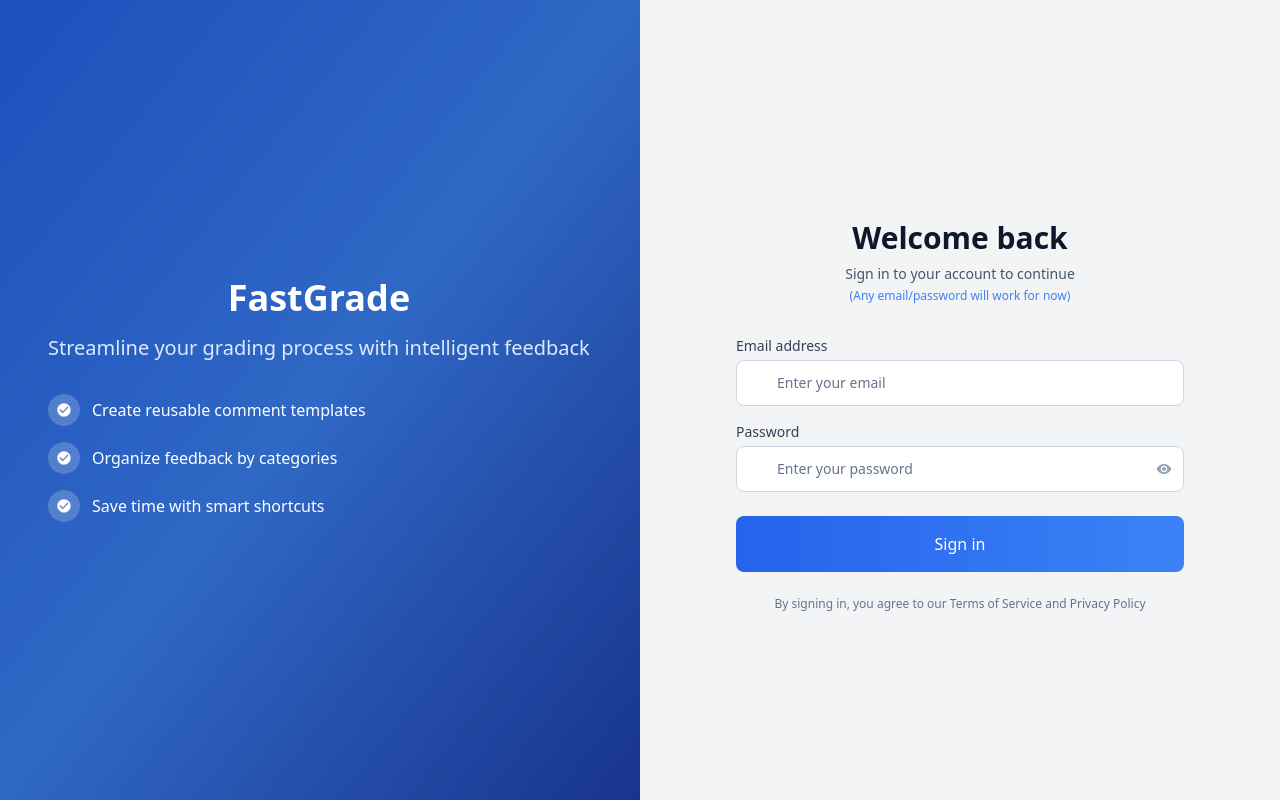
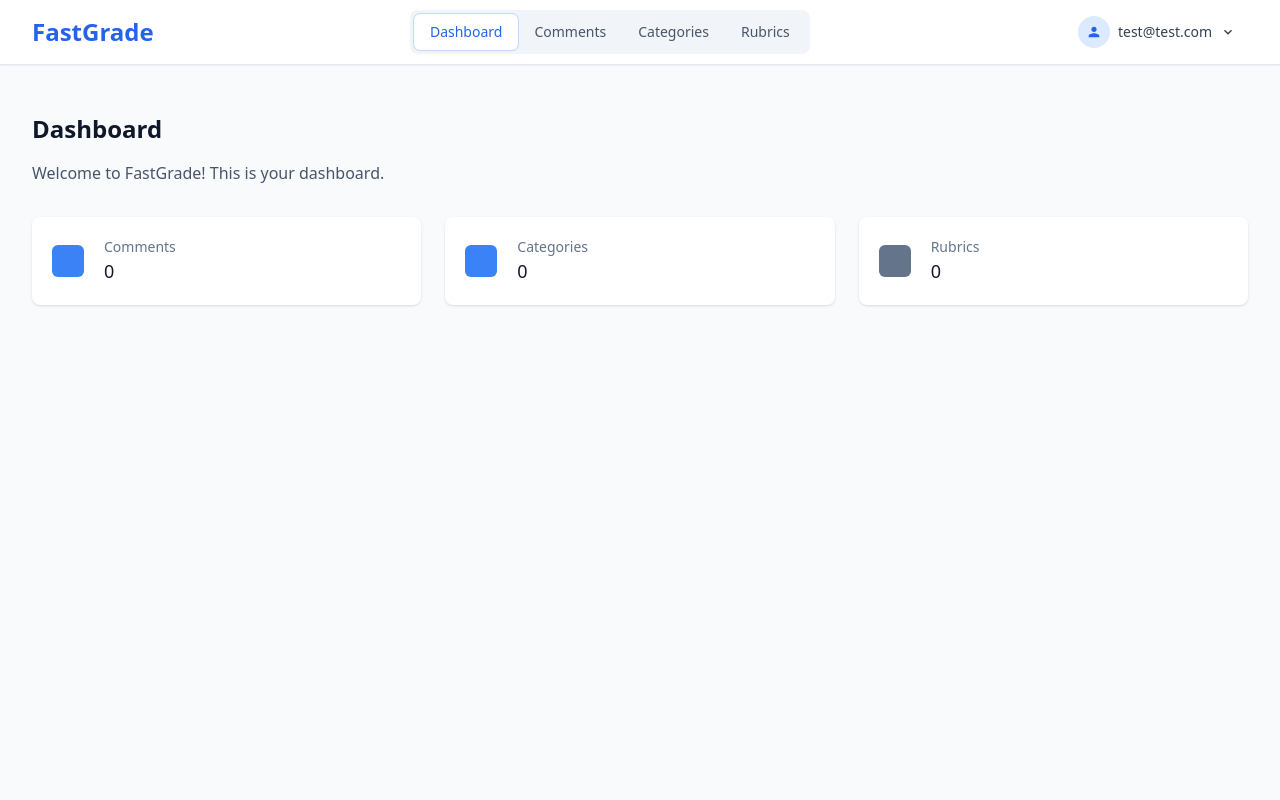
Before and after one commit to TheBigBookMan/FastGrade, a React (Vite) app in the folder webapp/: page /dashboard in a window 1280 px wide. Before the commit this address led to /login. Built offline with nearby package versions, Linux system fonts and the light colour scheme.

Commit message:
minor fix

```diff
--- a/webapp/src/contexts/AuthContext.tsx
+++ b/webapp/src/contexts/AuthContext.tsx
@@ -19,7 +19,10 @@ interface AuthProviderProps {
 }
 
 export const AuthProvider = ({ children }: AuthProviderProps) => {
-    const [user, setUser] = useState<User | null>(null);
+    const [user, setUser] = useState<User | null>({
+        id: '1',
+        email: 'test@test.com'
+    });
 
     const login = async (email: string, password: string) => {
         // Hardcoded login - accept any email/password for now
--- a/webapp/src/pages/auth/LoginPage.tsx
+++ b/webapp/src/pages/auth/LoginPage.tsx
@@ -88,7 +88,7 @@ const LoginPage = () => {
 
                     <div>
                         <h2 className="mt-6 text-center text-3xl font-extrabold text-secondary-900">
-                            Welcome back
+                            Welcome
                         </h2>
                         <p className="mt-2 text-center text-sm text-secondary-600">
                             Sign in to your account to continue
```
